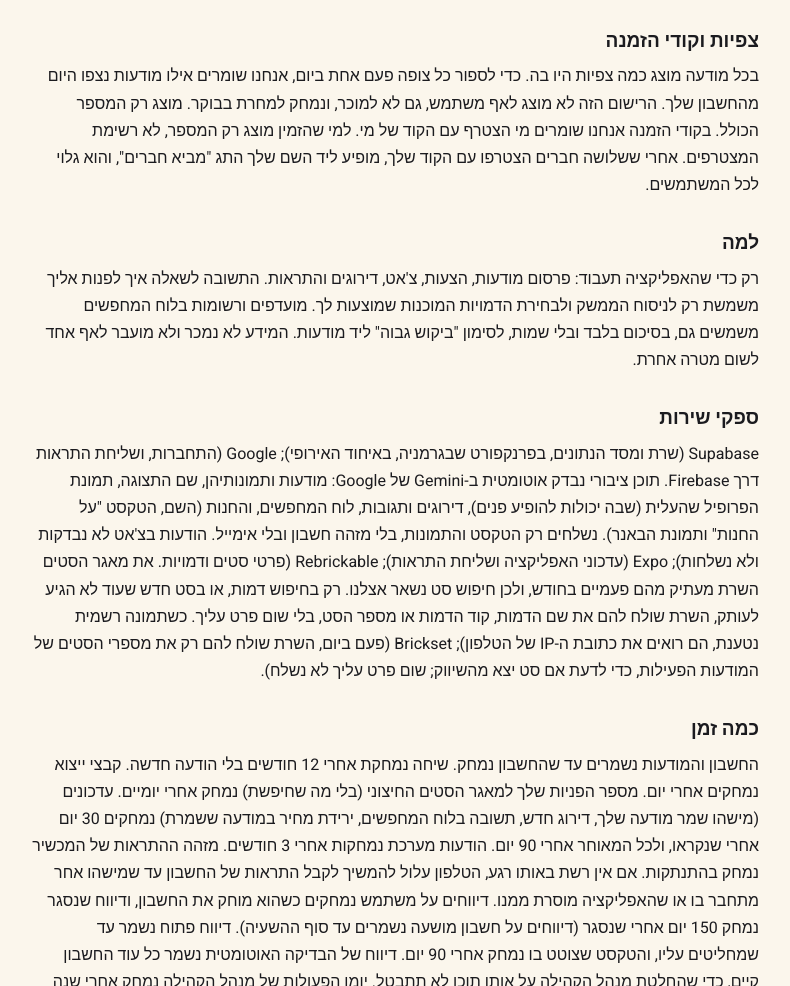
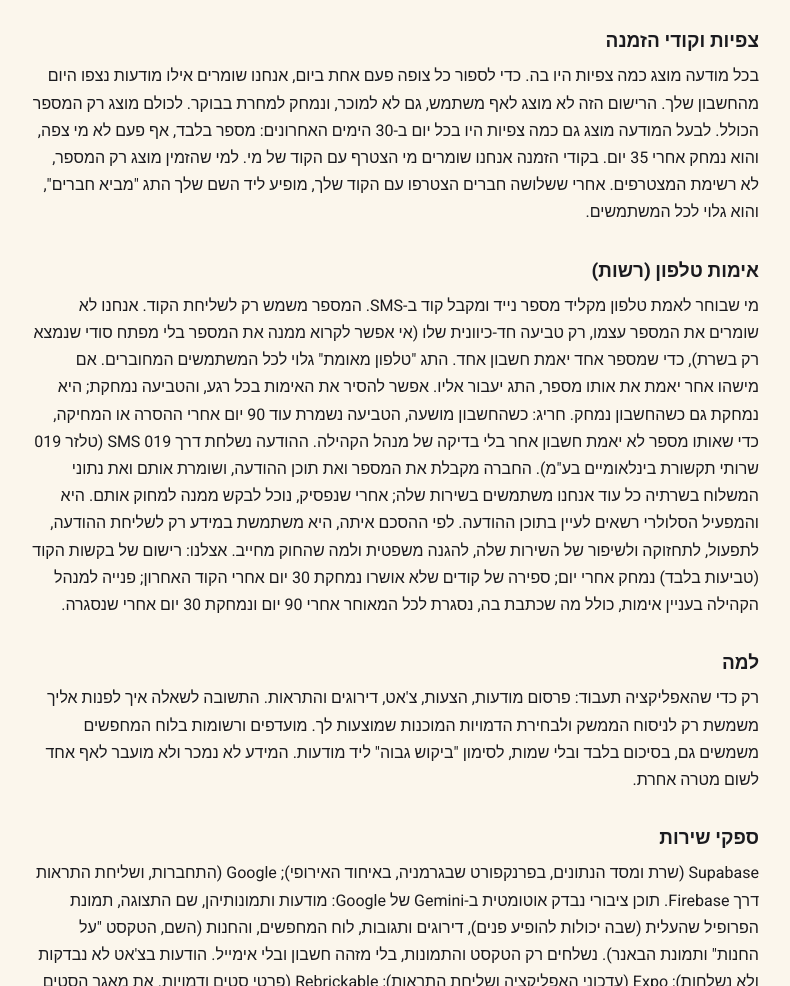
Before and after one commit to Galka135/bricks-app-site, a plain HTML site: page privacy.html in a window 1280 px wide. Shown: the part 1240-2226 px from the top of the page, without its empty margins (245-1035 px from the left). Drawn offline with Linux system fonts and the light colour scheme.

Commit message:
Privacy policy: phone verification and 019 SMS (25.11.2026)
Built from the app's text (Bricks-APP main, scripts/build-site.mjs).

Co-Authored-By: Claude Fable 5.2 <noreply@anthropic.com>
Claude-Session: https://claude.ai/code/session_01SSEVYPK2rphKH5FHFoBQAc

```diff
--- a/privacy.html
+++ b/privacy.html
@@ -36,7 +36,7 @@ footer { max-width: 760px; margin: 0 auto; padding: 0 16px 32px; }
 <nav><a href="privacy.html">מדיניות פרטיות</a><a href="delete-account.html">מחיקת חשבון</a></nav></div></header>
 <main>
 <h1>מדיניות פרטיות</h1>
-<p class="muted">עודכן: 23.11.2026</p>
+<p class="muted">עודכן: 25.11.2026</p>
 <h2>מי אחראי על המידע</h2>
 <p>בעל המאגר: גל קניאס. ליצירת קשר בכל נושא של פרטיות: <a dir="ltr" href="mailto:support@bricks-app.com">support@bricks-app.com</a>.</p>
 <h2>מה אנחנו שומרים</h2>
@@ -46,11 +46,13 @@ footer { max-width: 760px; margin: 0 auto; padding: 0 16px 32px; }
 <h2>דיווחים, חסימה והשעיה</h2>
 <p>דיווח שהגשת נשמר, ורק מנהל הקהילה קורא אותו. כשמדווחים על שיחה, מנהל הקהילה רשאי לקרוא את ההודעות באותה שיחה כדי לבדוק את הדיווח. אם חשבון מושעה, הסיבה והערעור נשמרים, והמשתמש רואה אותם. אם חשבון מושעה נמחק, נשמרים ממנו רק גיבוב (hash) חד-כיווני של כתובת האימייל (לא הכתובת עצמה), סוג הסיבה להשעיה והתאריך, כדי שהרשמה חוזרת עם אותו חשבון Google תתחיל מושעית. הגיבוב נמחק אם ההשעיה מבוטלת. על תמונת פרופיל לא הולמת אפשר לדווח, ומנהל הקהילה רשאי להסיר אותה. במקרה כזה נשלחת לך הודעה, ואפשר לבחור תמונה אחרת.</p>
 <h2>צפיות וקודי הזמנה</h2>
-<p>בכל מודעה מוצג כמה צפיות היו בה. כדי לספור כל צופה פעם אחת ביום, אנחנו שומרים אילו מודעות נצפו היום מהחשבון שלך. הרישום הזה לא מוצג לאף משתמש, גם לא למוכר, ונמחק למחרת בבוקר. מוצג רק המספר הכולל. בקודי הזמנה אנחנו שומרים מי הצטרף עם הקוד של מי. למי שהזמין מוצג רק המספר, לא רשימת המצטרפים. אחרי ששלושה חברים הצטרפו עם הקוד שלך, מופיע ליד השם שלך התג "מביא חברים", והוא גלוי לכל המשתמשים.</p>
+<p>בכל מודעה מוצג כמה צפיות היו בה. כדי לספור כל צופה פעם אחת ביום, אנחנו שומרים אילו מודעות נצפו היום מהחשבון שלך. הרישום הזה לא מוצג לאף משתמש, גם לא למוכר, ונמחק למחרת בבוקר. לכולם מוצג רק המספר הכולל. לבעל המודעה מוצג גם כמה צפיות היו בכל יום ב-30 הימים האחרונים: מספר בלבד, אף פעם לא מי צפה, והוא נמחק אחרי 35 יום. בקודי הזמנה אנחנו שומרים מי הצטרף עם הקוד של מי. למי שהזמין מוצג רק המספר, לא רשימת המצטרפים. אחרי ששלושה חברים הצטרפו עם הקוד שלך, מופיע ליד השם שלך התג "מביא חברים", והוא גלוי לכל המשתמשים.</p>
+<h2>אימות טלפון (רשות)</h2>
+<p>מי שבוחר לאמת טלפון מקליד מספר נייד ומקבל קוד ב-SMS. המספר משמש רק לשליחת הקוד. אנחנו לא שומרים את המספר עצמו, רק טביעה חד-כיוונית שלו (אי אפשר לקרוא ממנה את המספר בלי מפתח סודי שנמצא רק בשרת), כדי שמספר אחד יאמת חשבון אחד. התג "טלפון מאומת" גלוי לכל המשתמשים המחוברים. אם מישהו אחר יאמת את אותו מספר, התג יעבור אליו. אפשר להסיר את האימות בכל רגע, והטביעה נמחקת; היא נמחקת גם כשהחשבון נמחק. חריג: כשהחשבון מושעה, הטביעה נשמרת עוד 90 יום אחרי ההסרה או המחיקה, כדי שאותו מספר לא יאמת חשבון אחר בלי בדיקה של מנהל הקהילה. ההודעה נשלחת דרך 019 SMS (טלזר 019 שרותי תקשורת בינלאומיים בע"מ). החברה מקבלת את המספר ואת תוכן ההודעה, ושומרת אותם ואת נתוני המשלוח בשרתיה כל עוד אנחנו משתמשים בשירות שלה; אחרי שנפסיק, נוכל לבקש ממנה למחוק אותם. היא והמפעיל הסלולרי רשאים לעיין בתוכן ההודעה. לפי ההסכם איתה, היא משתמשת במידע רק לשליחת ההודעה, לתפעול, לתחזוקה ולשיפור של השירות שלה, להגנה משפטית ולמה שהחוק מחייב. אצלנו: רישום של בקשות הקוד (טביעות בלבד) נמחק אחרי יום; ספירה של קודים שלא אושרו נמחקת 30 יום אחרי הקוד האחרון; פנייה למנהל הקהילה בעניין אימות, כולל מה שכתבת בה, נסגרת לכל המאוחר אחרי 90 יום ונמחקת 30 יום אחרי שנסגרה.</p>
 <h2>למה</h2>
 <p>רק כדי שהאפליקציה תעבוד: פרסום מודעות, הצעות, צ'אט, דירוגים והתראות. התשובה לשאלה איך לפנות אליך משמשת רק לניסוח הממשק ולבחירת הדמויות המוכנות שמוצעות לך. מועדפים ורשומות בלוח המחפשים משמשים גם, בסיכום בלבד ובלי שמות, לסימון "ביקוש גבוה" ליד מודעות. המידע לא נמכר ולא מועבר לאף אחד לשום מטרה אחרת.</p>
 <h2>ספקי שירות</h2>
-<p>Supabase (שרת ומסד הנתונים, בפרנקפורט שבגרמניה, באיחוד האירופי); Google (התחברות, ושליחת התראות דרך Firebase. תוכן ציבורי נבדק אוטומטית ב-Gemini של Google: מודעות ותמונותיהן, שם התצוגה, תמונת הפרופיל שהעלית (שבה יכולות להופיע פנים), דירוגים ותגובות, לוח המחפשים, והחנות (השם, הטקסט "על החנות" ותמונת הבאנר). נשלחים רק הטקסט והתמונות, בלי מזהה חשבון ובלי אימייל. הודעות בצ'אט לא נבדקות ולא נשלחות); Expo (עדכוני האפליקציה ושליחת התראות); Rebrickable (פרטי סטים ודמויות. את מאגר הסטים השרת מעתיק מהם פעמיים בחודש, ולכן חיפוש סט נשאר אצלנו. רק בחיפוש דמות, או בסט חדש שעוד לא הגיע לעותק, השרת שולח להם את שם הדמות, קוד הדמות או מספר הסט, בלי שום פרט עליך. כשתמונה רשמית נטענת, הם רואים את כתובת ה-IP של הטלפון); Brickset (פעם ביום, השרת שולח להם רק את מספרי הסטים של המודעות הפעילות, כדי לדעת אם סט יצא מהשיווק; שום פרט עליך לא נשלח).</p>
+<p>Supabase (שרת ומסד הנתונים, בפרנקפורט שבגרמניה, באיחוד האירופי); Google (התחברות, ושליחת התראות דרך Firebase. תוכן ציבורי נבדק אוטומטית ב-Gemini של Google: מודעות ותמונותיהן, שם התצוגה, תמונת הפרופיל שהעלית (שבה יכולות להופיע פנים), דירוגים ותגובות, לוח המחפשים, והחנות (השם, הטקסט "על החנות" ותמונת הבאנר). נשלחים רק הטקסט והתמונות, בלי מזהה חשבון ובלי אימייל. הודעות בצ'אט לא נבדקות ולא נשלחות); Expo (עדכוני האפליקציה ושליחת התראות); Rebrickable (פרטי סטים ודמויות. את מאגר הסטים השרת מעתיק מהם פעמיים בחודש, ולכן חיפוש סט נשאר אצלנו. רק בחיפוש דמות, או בסט חדש שעוד לא הגיע לעותק, השרת שולח להם את שם הדמות, קוד הדמות או מספר הסט, בלי שום פרט עליך. כשתמונה רשמית נטענת, הם רואים את כתובת ה-IP של הטלפון); Brickset (פעם ביום, השרת שולח להם רק את מספרי הסטים של המודעות הפעילות, כדי לדעת אם סט יצא מהשיווק; שום פרט עליך לא נשלח); 019 SMS (שליחת קוד האימות ב-SMS, רק למי שבוחר לאמת טלפון: מספר הטלפון ותוכן ההודעה, כמתואר בסעיף "אימות טלפון").</p>
 <h2>כמה זמן</h2>
 <p>החשבון והמודעות נשמרים עד שהחשבון נמחק. שיחה נמחקת אחרי 12 חודשים בלי הודעה חדשה. קבצי ייצוא נמחקים אחרי יום. מספר הפניות שלך למאגר הסטים החיצוני (בלי מה שחיפשת) נמחק אחרי יומיים. עדכונים (מישהו שמר מודעה שלך, דירוג חדש, תשובה בלוח המחפשים, ירידת מחיר במודעה ששמרת) נמחקים 30 יום אחרי שנקראו, ולכל המאוחר אחרי 90 יום. הודעות מערכת נמחקות אחרי 3 חודשים. מזהה ההתראות של המכשיר נמחק בהתנתקות. אם אין רשת באותו רגע, הטלפון עלול להמשיך לקבל התראות של החשבון עד שמישהו אחר מתחבר בו או שהאפליקציה מוסרת ממנו. דיווחים על משתמש נמחקים כשהוא מוחק את החשבון, ודיווח שנסגר נמחק 150 יום אחרי שנסגר (דיווחים על חשבון מושעה נשמרים עד סוף ההשעיה). דיווח פתוח נשמר עד שמחליטים עליו, והטקסט שצוטט בו נמחק אחרי 90 יום. דיווח של הבדיקה האוטומטית נשמר כל עוד החשבון קיים, כדי שהחלטת מנהל הקהילה על אותו תוכן לא תתבטל. יומן הפעולות של מנהל הקהילה נמחק אחרי שנה (חוץ מהשעיה שעדיין בתוקף). תוצאות הבדיקה האוטומטית של תוכן נמחקות אחרי 90 יום.</p>
 <h2>מחיקת חשבון</h2>
```
Also changed, not shown: delete-account.html (+1 -1 lines).
